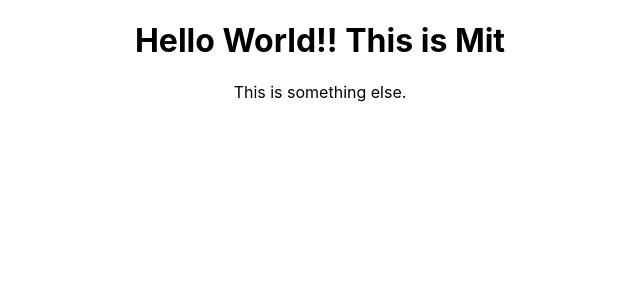
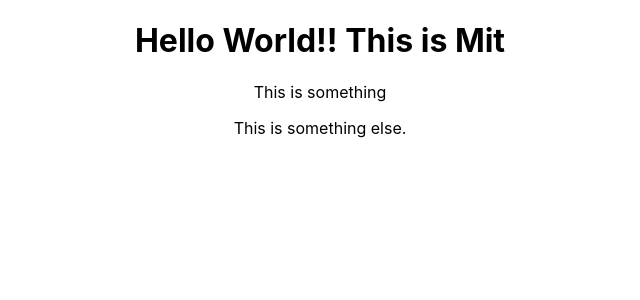
Before and after one commit to mitatmango/github-action-demo, a React (Create React App) app: page / in a window 1280 px wide. Shown: the top 300 px of the page, without its empty margins (320-960 px from the left). Built offline with nearby package versions, Linux system fonts and the light colour scheme.

Commit message:
Add new line in content

```diff
--- a/src/App.js
+++ b/src/App.js
@@ -4,6 +4,7 @@ function App() {
   return (
     <div className="App">
       <h1>Hello World!! This is Mit</h1>
+      <p>This is something</p>
       <p>This is something else.</p>
     </div>
   );
```
